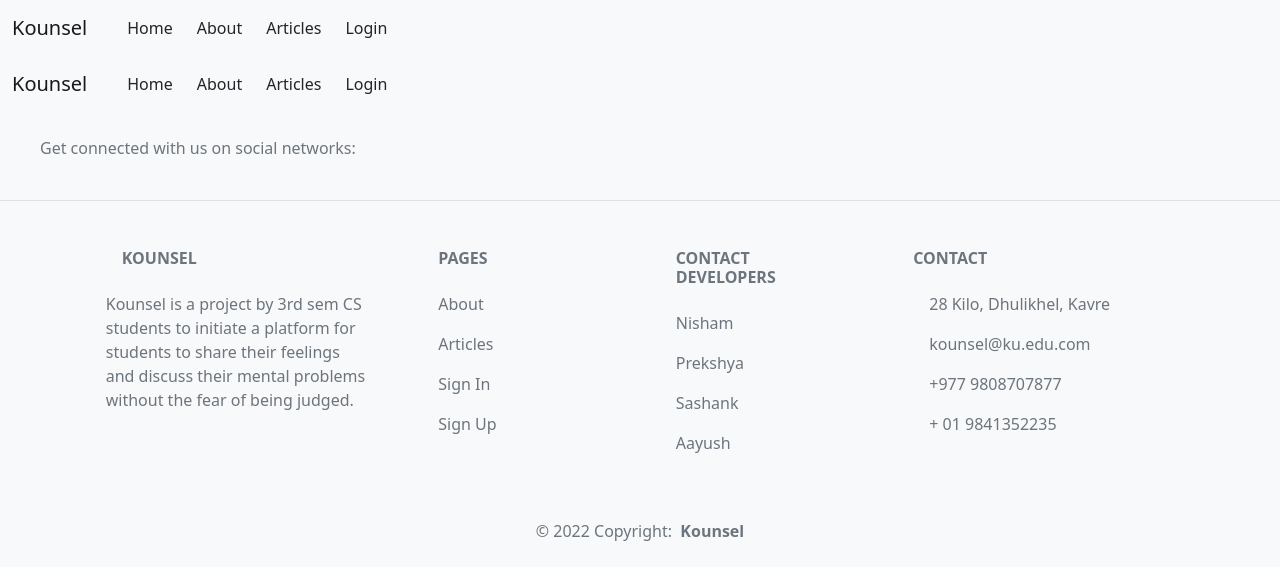
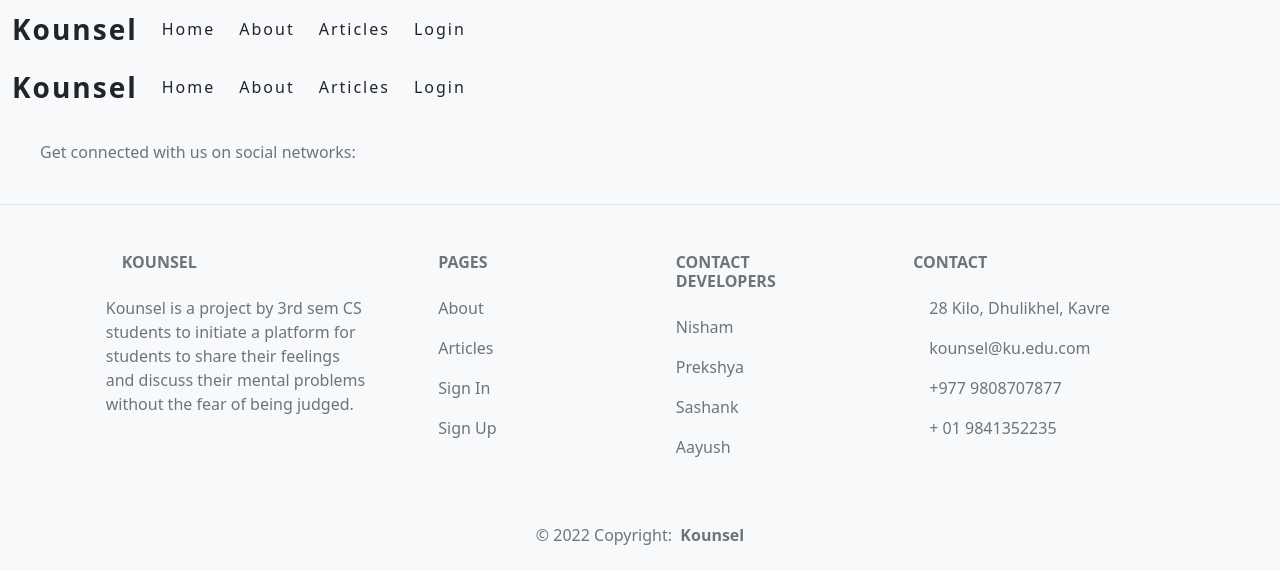
Before and after one commit to nishamghimire5/Kounsel, a Next.js app: page /layout/titlebar in a window 1280 px wide. Shown: the top 584 px of the page. Built offline with nearby package versions, Linux system fonts and the light colour scheme.

Commit message:
text changes

```diff
--- a/pages/layout/titlebar.js
+++ b/pages/layout/titlebar.js
@@ -7,10 +7,10 @@ import Navbar from 'react-bootstrap/Navbar';
 import NavDropdown from 'react-bootstrap/NavDropdown';
 
 const TitleBar = () => {
-    return (
+    return (<div className="text_spacing">
         <Navbar bg="light" expand="lg">
             <Container fluid>
-                <Navbar.Brand href="#">Kounsel</Navbar.Brand>
+                <Link href="/"><a className="text-decoration-none text-dark fs-3 fw-bold">Kounsel</a></Link>
                 <Navbar.Toggle aria-controls="navbarScroll" />
                 <Navbar.Collapse id="navbarScroll">
                     <Nav
@@ -19,16 +19,16 @@ const TitleBar = () => {
                         navbarScroll
                     >
                         <Link href="/">
-                            <a className='text-decoration-none text-dark mx-4' href="">Home</a>
+                            <a className='text-decoration-none text-dark mx-4 fs-6' href="">Home</a>
                         </Link>
                         <Link href="/about">
-                            <a className='text-decoration-none text-dark mr-4' href="">About</a>
+                            <a className='text-decoration-none text-dark mr-4 fs-6' href="">About</a>
                         </Link>
                         <Link href="/articles">
-                            <a className='text-decoration-none text-dark mx-4' href="">Articles</a>
+                            <a className='text-decoration-none text-dark mx-4 fs-6' href="">Articles</a>
                         </Link>
                         <Link href="/signin">
-                            <a className='text-decoration-none text-dark mr-4' href="">Login</a>
+                            <a className='text-decoration-none text-dark mr-4 fs-6' href="">Login</a>
                         </Link>
                         {/* <NavDropdown title="Link" id="navbarScrollingDropdown">
                             <NavDropdown.Item href="#action3">Articles</NavDropdown.Item>
@@ -44,6 +44,7 @@ const TitleBar = () => {
                 </Navbar.Collapse>
             </Container>
         </Navbar>
+    </div>
     )
     //     return (
     //         <>
--- a/styles/bgimage.css
+++ b/styles/bgimage.css
@@ -1,6 +1,10 @@
 .box {
     position: relative;
   }
+
+.text_spacing{
+  letter-spacing: 2px;
+}
 
   .bgHImg {
     max-height: 450px;
```
